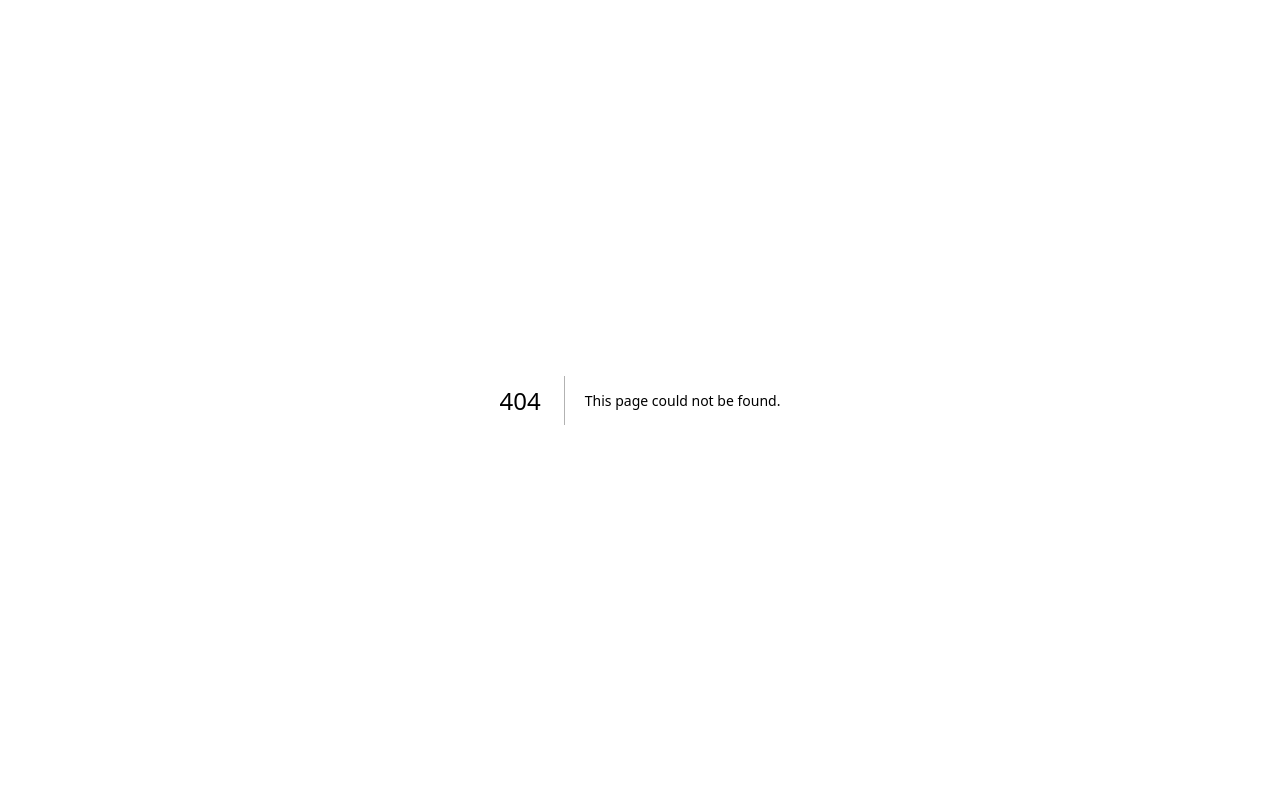
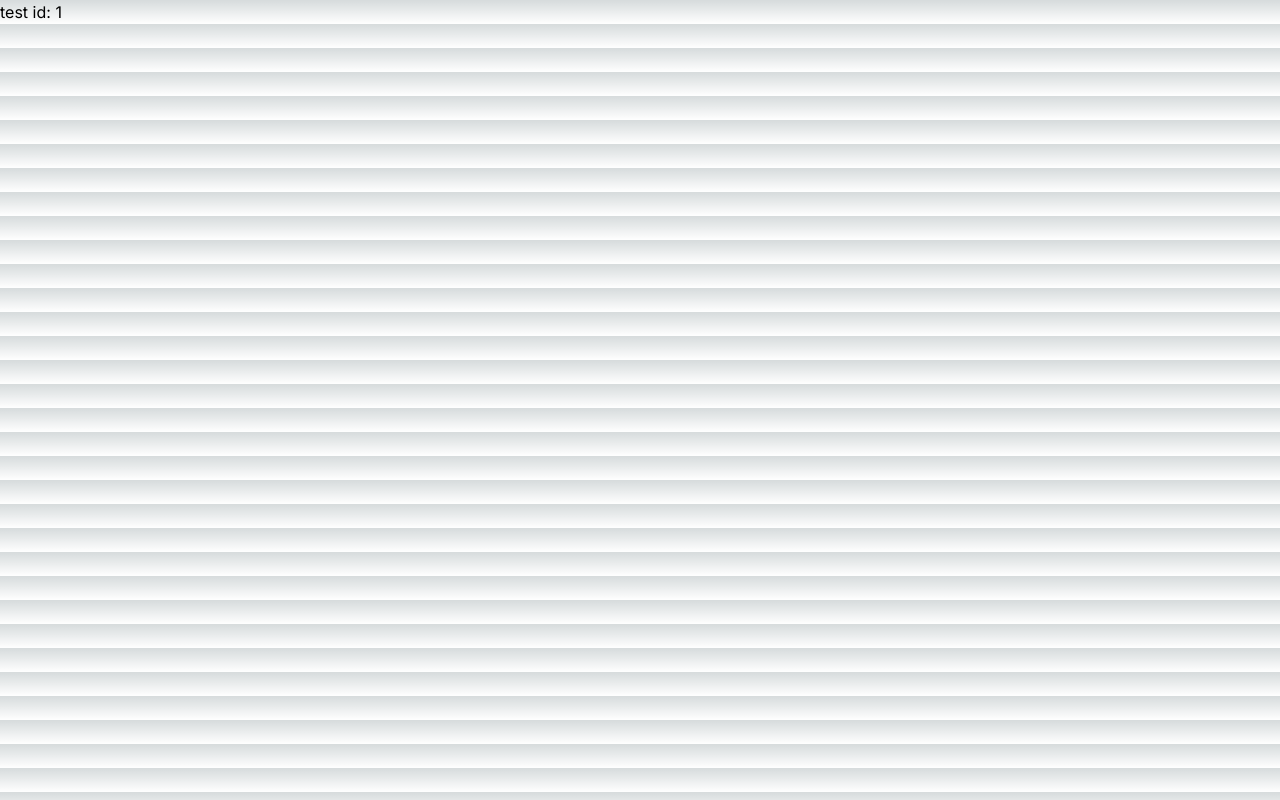
Before and after one commit to JDWorkoutApp/jd_next-js, a Next.js app: page /test-page/1 in a window 1280 px wide. Before the commit this address had no page. Built offline with nearby package versions, Linux system fonts and the light colour scheme.

Commit message:
Feat: add dynamic page

```diff
--- /dev/null
+++ b/src/app/test-page/[testId]/page.tsx
@@ -0,0 +1,7 @@
+export default function TestId({params}: {
+    params: {
+        testId: string;
+    }
+}) {
+    return <h1>test id: {params.testId}</h1>
+}
```
